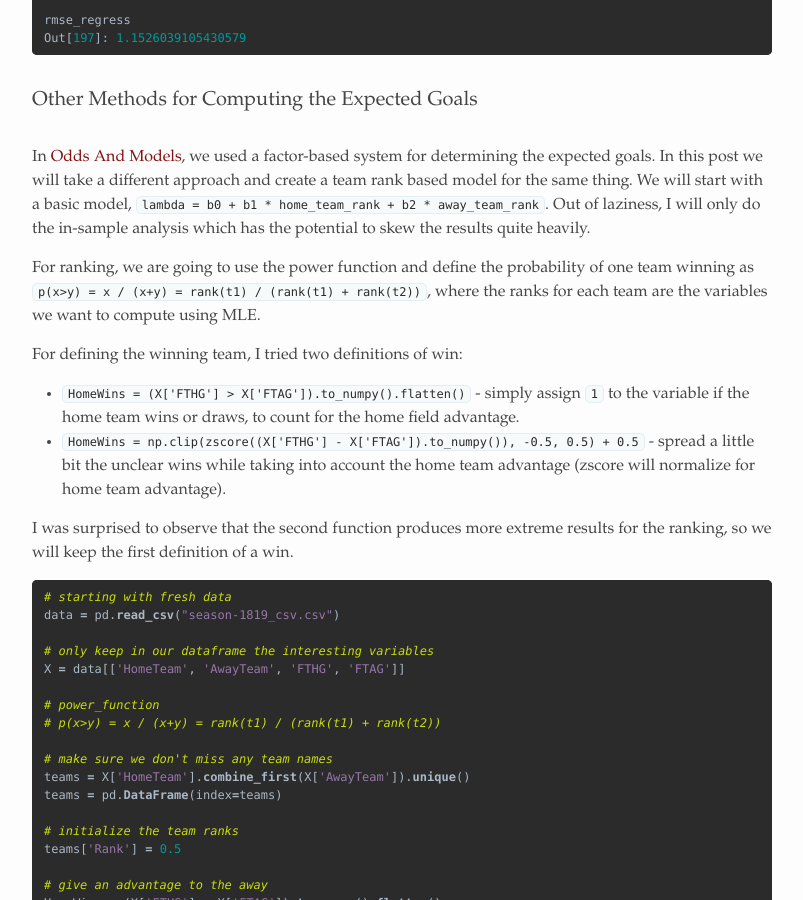
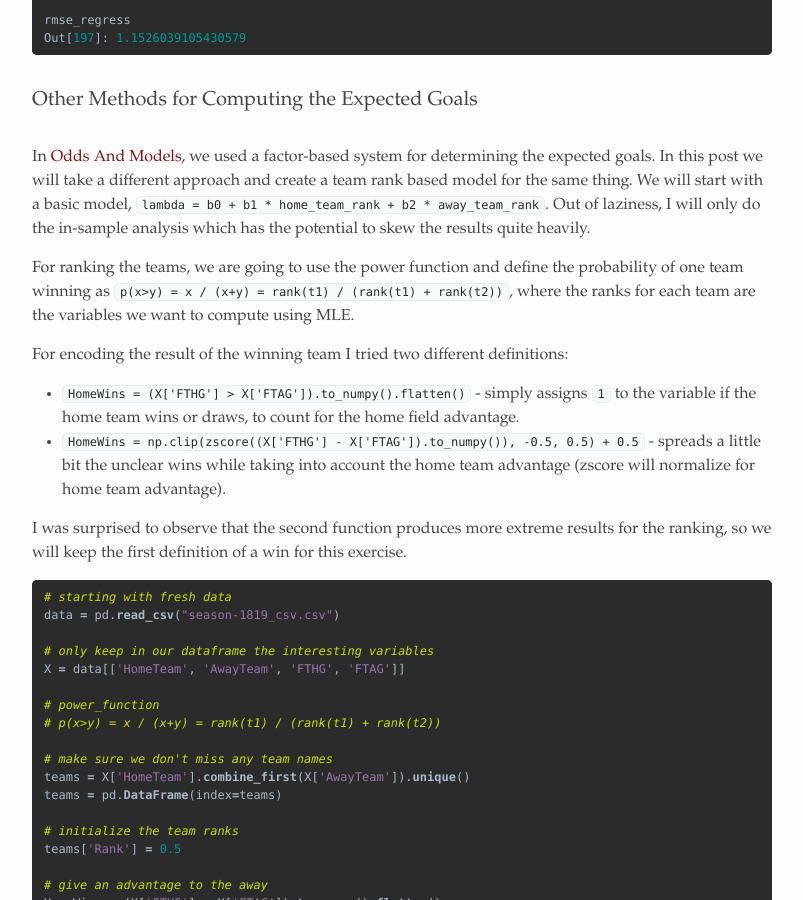
Before and after one commit to alexandrugris/my-jekyll-tech-blog, a Jekyll site: the page built from MyBlog/_posts/2020-02-29-reverse-engineer-eg.markdown, in a window 1280 px wide and 900 px high, scrolled down 3841 px. Shown: the whole window, without its empty margins (238-1041 px from the left). Built offline with Jekyll 4.4.1, drawn with Linux system fonts in a browser that asks for light colours.

Commit message:
small changes

````diff
--- a/MyBlog/_posts/2020-02-29-reverse-engineer-eg.markdown
+++ b/MyBlog/_posts/2020-02-29-reverse-engineer-eg.markdown
@@ -170,14 +170,13 @@ Out[197]: 1.1526039105430579
 
 In [Odds And Models]({{site.url}}/statistics/2019/07/26/odds-and-models.html), we used a factor-based system for determining the expected goals. In this post we will take a different approach and create a team rank based model for the same thing. We will start with a basic model, `lambda = b0 + b1 * home_team_rank + b2 * away_team_rank`. Out of laziness, I will only do the in-sample analysis which has the potential to skew the results quite heavily.
 
-For ranking, we are going to use the power function and define the probability of one team winning as
-`p(x>y) = x / (x+y) = rank(t1) / (rank(t1) + rank(t2))`, where the ranks for each team are the variables we want to compute using MLE.
+For ranking the teams, we are going to use the power function and define the probability of one team winning as `p(x>y) = x / (x+y) = rank(t1) / (rank(t1) + rank(t2))`, where the ranks for each team are the variables we want to compute using MLE.
 
-For defining the winning team, I tried two definitions of win:
-- `HomeWins = (X['FTHG'] > X['FTAG']).to_numpy().flatten()` - simply assign `1` to the variable if the home team wins or draws, to count for the home field advantage.
-- `HomeWins = np.clip(zscore((X['FTHG'] - X['FTAG']).to_numpy()), -0.5, 0.5) + 0.5` - spread a little bit the unclear wins while taking into account the home team advantage (zscore will normalize for home team advantage).
+For encoding the result of the winning team I tried two different definitions:
+- `HomeWins = (X['FTHG'] > X['FTAG']).to_numpy().flatten()` - simply assigns `1` to the variable if the home team wins or draws, to count for the home field advantage.
+- `HomeWins = np.clip(zscore((X['FTHG'] - X['FTAG']).to_numpy()), -0.5, 0.5) + 0.5` - spreads a little bit the unclear wins while taking into account the home team advantage (zscore will normalize for home team advantage).
 
-I was surprised to observe that the second function produces more extreme results for the ranking, so we will keep the first definition of a win.
+I was surprised to observe that the second function produces more extreme results for the ranking, so we will keep the first definition of a win for this exercise.
 
 ```python
 # starting with fresh data
````
